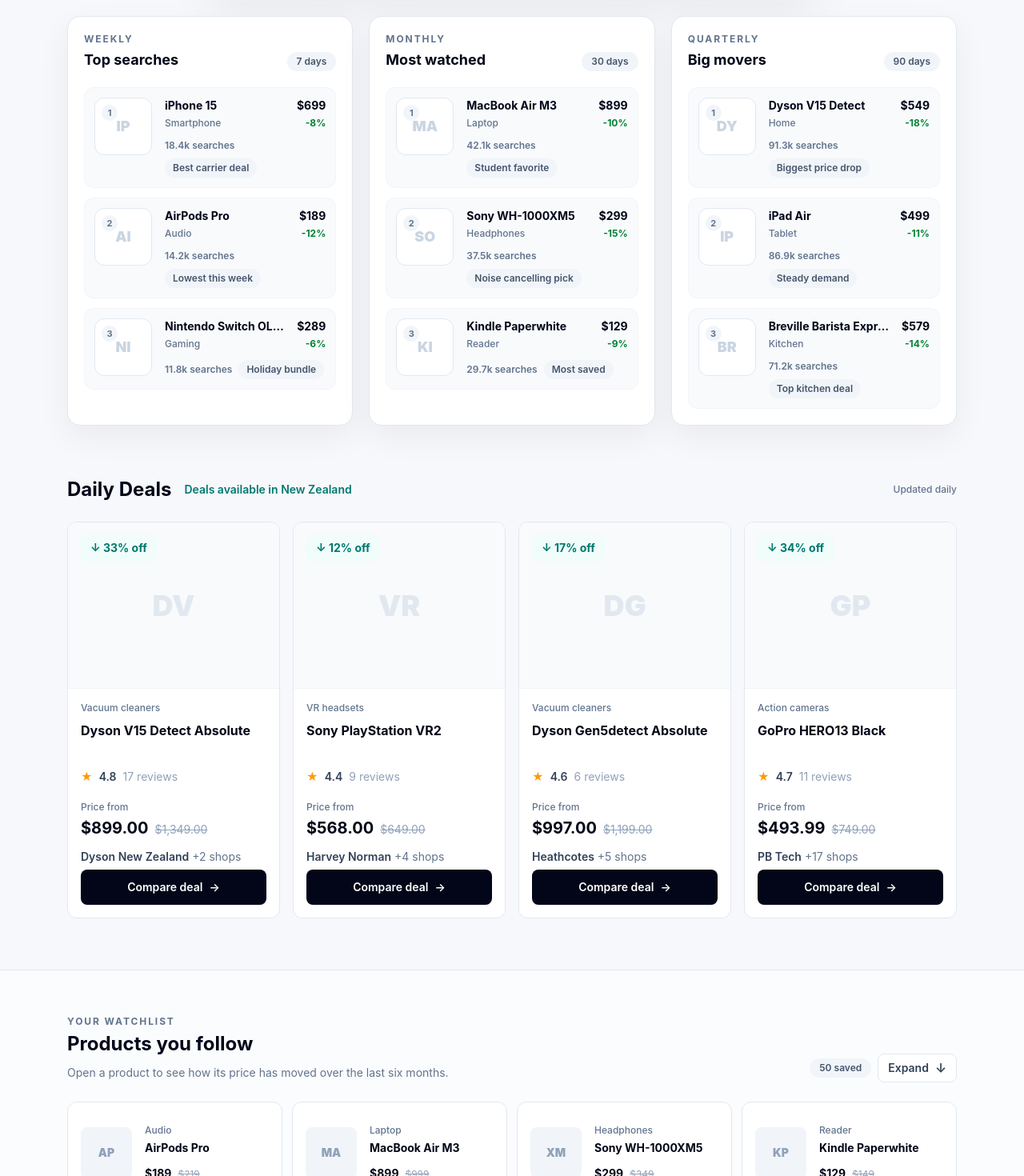
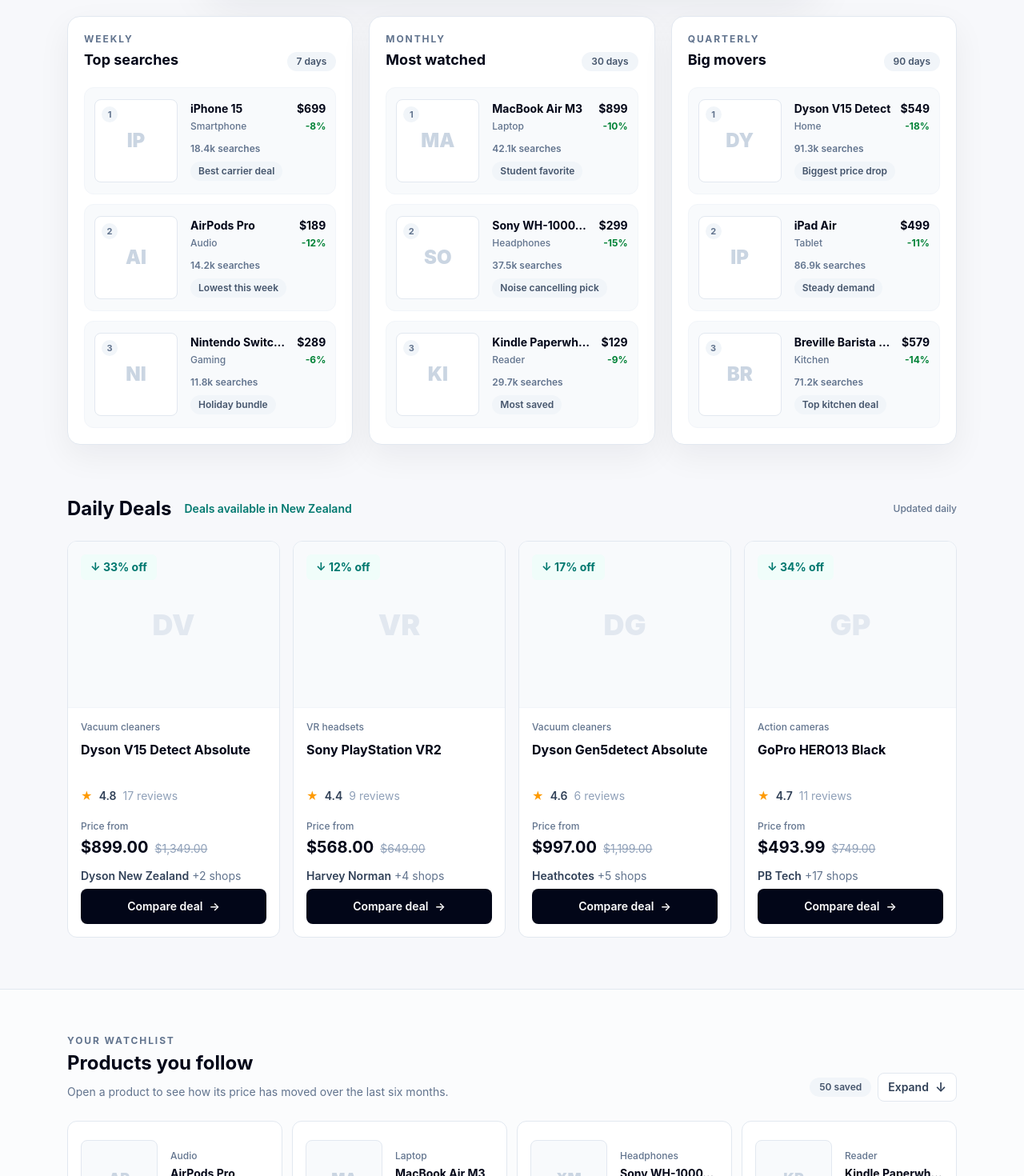
Before and after one commit to Mikalasa/small-price-web, a React (Vite) app in the folder small-price-web-react/: page / in a window 1280 px wide. Shown: the part 340-1810 px from the top of the page at 80% size. Built offline with nearby package versions, Linux system fonts and the light colour scheme.

Commit message:
change products image size in some components

```diff
--- a/small-price-web-react/src/components/PopularProductsList.jsx
+++ b/small-price-web-react/src/components/PopularProductsList.jsx
@@ -14,7 +14,7 @@ function PopularProductsList({ copy, products }) {
       <ol className="space-y-3">
         {products.map((product, index) => (
           <li
-            className={`grid grid-cols-[4.5rem_1fr] gap-4 ${cardStyles.productItem}`}
+            className={`grid grid-cols-[6.5rem_minmax(0,1fr)] items-center gap-4 ${cardStyles.productItem}`}
             key={product.id}
           >
             <div
@@ -28,7 +28,7 @@ function PopularProductsList({ copy, products }) {
               </span>
             </div>
 
-            <div className="min-w-0">
+            <div className="min-w-0 py-1">
               <div className="flex items-start justify-between gap-3">
                 <div className="min-w-0">
                   <h3 className={textStyles.productName}>{product.name}</h3>
--- a/small-price-web-react/src/theme/styles.js
+++ b/small-price-web-react/src/theme/styles.js
@@ -12,13 +12,13 @@ export const textStyles = {
   productHeat: "font-semibold text-slate-500 dark:text-slate-400",
   price: "text-sm font-bold text-slate-950 dark:text-slate-50",
   priceChange: "text-xs font-bold text-green-700 dark:text-emerald-400",
-  imageInitials: "text-lg font-black text-slate-300 dark:text-slate-600",
+  imageInitials: "text-2xl font-black text-slate-300 dark:text-slate-600",
 }
 
 export const cardStyles = {
   popular: "rounded-2xl border border-slate-200 bg-white p-5 shadow-[0_14px_40px_rgba(15,23,42,0.06)] dark:border-slate-800 dark:bg-slate-900 dark:shadow-none",
-  productItem: "rounded-xl border border-slate-100 bg-slate-50 p-3 transition hover:border-slate-200 hover:bg-white dark:border-slate-800 dark:bg-slate-900/80 dark:hover:border-slate-700 dark:hover:bg-slate-900",
-  productImage: "relative flex aspect-square items-center justify-center overflow-hidden rounded-xl border border-slate-200 bg-white dark:border-slate-700 dark:bg-slate-800",
+  productItem: "min-h-32 rounded-xl border border-slate-100 bg-slate-50 p-3 transition hover:border-slate-300 hover:bg-white dark:border-slate-800 dark:bg-slate-900/80 dark:hover:border-slate-700 dark:hover:bg-slate-900",
+  productImage: "relative flex aspect-square w-full items-center justify-center overflow-hidden rounded-lg border border-slate-200 bg-white dark:border-slate-700 dark:bg-slate-800",
 }
 
 export const dailyDealStyles = {
@@ -32,8 +32,8 @@ export const dailyDealStyles = {
 
 export const watchlistStyles = {
   section: "border-t border-slate-200 bg-white/55 py-14 dark:border-slate-800 dark:bg-slate-950",
-  card: "group flex min-h-32 w-full items-center gap-4 rounded-xl border border-slate-200 bg-white p-4 text-left transition hover:border-slate-400 hover:bg-slate-50 focus-visible:outline-2 focus-visible:outline-offset-2 focus-visible:outline-slate-600 dark:border-slate-800 dark:bg-slate-900 dark:hover:border-slate-600 dark:hover:bg-slate-800",
-  image: "flex h-16 w-16 shrink-0 items-center justify-center rounded-lg bg-slate-100 text-sm font-black text-slate-400 transition group-hover:bg-white dark:bg-slate-800 dark:text-slate-500 dark:group-hover:bg-slate-900",
+  card: "group flex min-h-36 w-full items-center gap-4 rounded-xl border border-slate-200 bg-white p-4 text-left transition hover:border-slate-400 hover:bg-slate-50 focus-visible:outline-2 focus-visible:outline-offset-2 focus-visible:outline-slate-600 dark:border-slate-800 dark:bg-slate-900 dark:hover:border-slate-600 dark:hover:bg-slate-800",
+  image: "flex h-24 w-24 shrink-0 items-center justify-center rounded-lg border border-slate-200 bg-slate-50 text-lg font-black text-slate-300 transition group-hover:bg-white dark:border-slate-700 dark:bg-slate-800 dark:text-slate-600 dark:group-hover:bg-slate-900",
   viewAllCard: "flex min-h-32 w-full flex-col items-start justify-center rounded-xl border border-dashed border-slate-300 bg-transparent p-4 text-left transition hover:border-slate-500 hover:bg-white focus-visible:outline-2 focus-visible:outline-offset-2 focus-visible:outline-slate-600 dark:border-slate-700 dark:hover:border-slate-500 dark:hover:bg-slate-900",
   modalBackdrop: "bg-slate-950/35 px-4 py-8 dark:bg-slate-950/75",
   modalPanel: "relative w-full max-w-2xl overflow-hidden rounded-2xl border border-slate-200 bg-white shadow-[0_22px_70px_rgba(15,23,42,0.16)] dark:border-slate-800 dark:bg-slate-900 dark:shadow-none",
```
